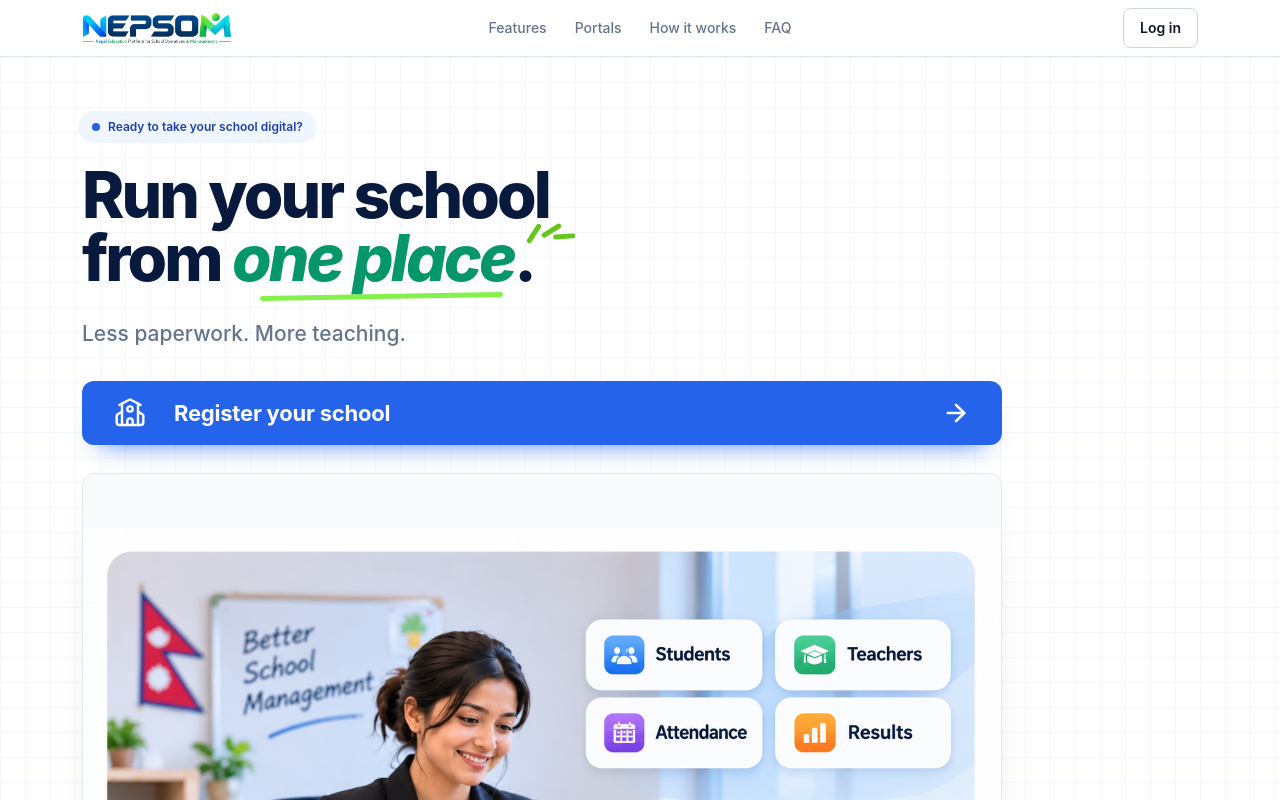
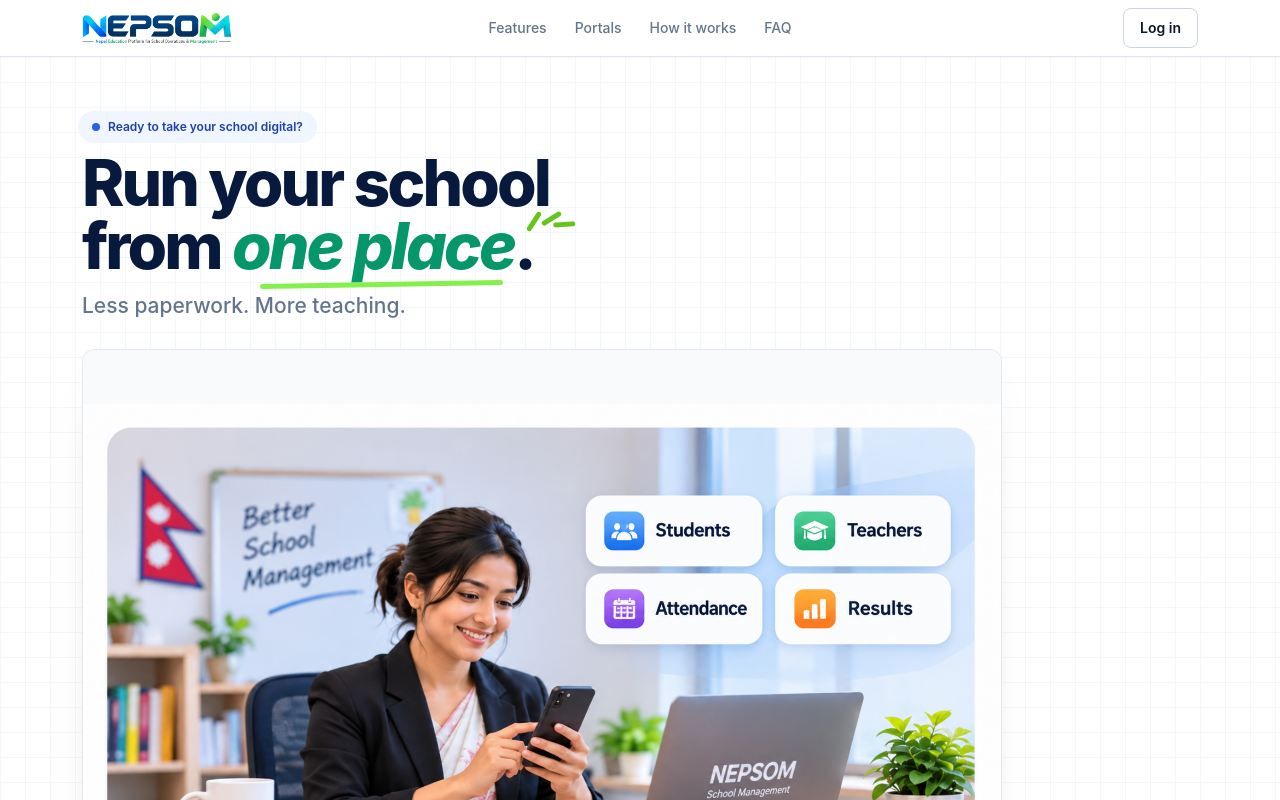
Before and after one commit to basantathapa7495/snap-main, a Next.js app: page / in a window 1280 px wide. Shown: the top 800 px of the page. Built offline with nearby package versions, Linux system fonts and the light colour scheme.

Commit message:
Tighten hero copy and remove registration button

```diff
--- a/app/page.tsx
+++ b/app/page.tsx
@@ -15,7 +15,6 @@ import {
   Minus,
   Phone,
   Plus,
-  School,
   UserRoundCheck,
   Users,
   WalletCards,
@@ -127,7 +126,7 @@ export default function HomePage() {
 
               <h1
                 id="hero-heading"
-                className="mt-5 text-[46px] font-extrabold leading-[0.99] tracking-[-0.045em] text-[#071A3D] sm:text-[56px] lg:text-[64px]"
+                className="mt-2 text-[46px] font-extrabold leading-[0.99] tracking-[-0.045em] text-[#071A3D] sm:text-[56px] lg:text-[64px]"
               >
                 <span className="block">Run your school</span>
                 <span className="block">
@@ -140,19 +139,9 @@ export default function HomePage() {
                 </span>
               </h1>
 
-              <p className="mt-7 max-w-[780px] text-[18px] font-medium leading-[1.5] text-[#64748B] sm:text-[21px]">
+              <p className="mt-3 max-w-[780px] text-[18px] font-medium leading-[1.5] text-[#64748B] sm:text-[21px]">
                 Less paperwork. More teaching.
               </p>
-
-              <Link
-                href="/auth/signup"
-                prefetch={false}
-                className="mt-8 flex min-h-[60px] w-full max-w-[920px] items-center justify-center rounded-xl bg-[#2563EB] px-5 text-white shadow-[0_16px_26px_-18px_rgba(37,99,235,0.9)] transition-colors hover:bg-[#1D4ED8] sm:min-h-16 sm:px-8"
-              >
-                <School className="h-7 w-7 shrink-0 sm:h-8 sm:w-8" strokeWidth={1.8} aria-hidden="true" />
-                <span className="mx-5 text-[18px] font-bold tracking-[-0.01em] sm:mx-7 sm:text-[22px]">Register your school</span>
-                <ArrowRight className="ml-auto h-6 w-6 shrink-0 sm:h-7 sm:w-7" strokeWidth={2.3} aria-hidden="true" />
-              </Link>
 
               <figure className={`${styles.heroFrame} -mx-4 mt-7 w-[calc(100%+2rem)] max-w-none overflow-hidden border-y border-[#E2E8F0] bg-[#F8FAFC] sm:mx-0 sm:w-full sm:max-w-[920px] sm:rounded-xl sm:border`}>
                 <div className={styles.heroPhoto}>
```
